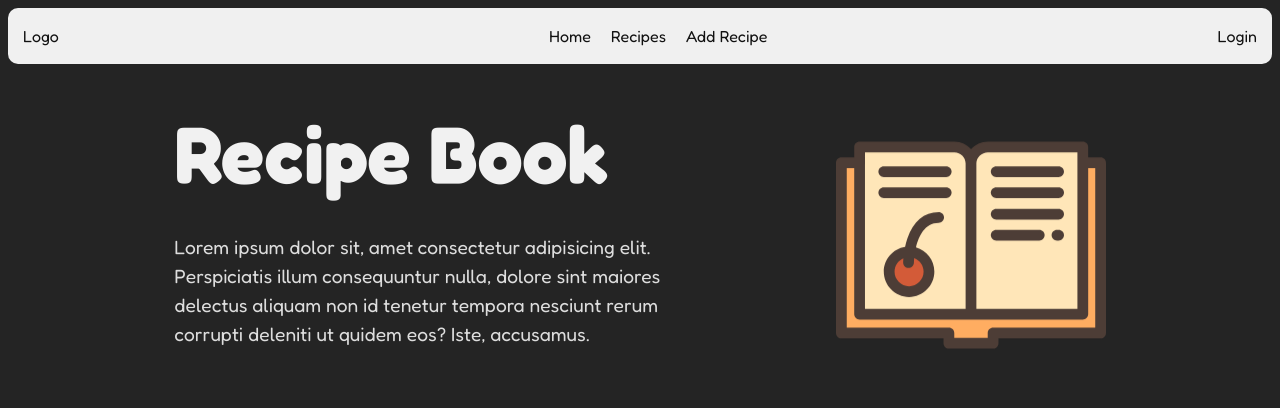
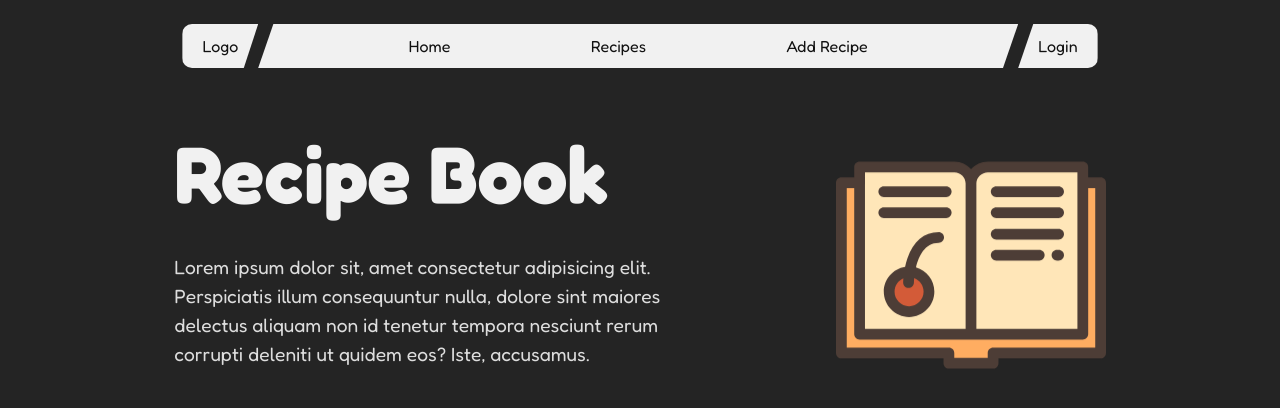
Before and after one commit to Hadi87s/Personal-Book-Recipe, a React (Vite) app: page / in a window 1280 px wide. Shown: the top 408 px of the page. Built offline with nearby package versions, Linux system fonts and the light colour scheme.

Commit message:
making the navbar uniquely shaped.

```diff
--- a/src/components/Navbar/Navbar.tsx
+++ b/src/components/Navbar/Navbar.tsx
@@ -3,14 +3,15 @@ import "./navbar.css";
 import { motion } from "framer-motion";
 const Navbar = () => {
   return (
+    <nav>
+      <div className="logo">Logo</div>
+
       <motion.div
         initial={{ opacity: 0, y: -400 }}
         animate={{ opacity: 1, y: 0 }}
         transition={{ duration: 0.8 }}
         className="min-h-screen bg-gray-900 text-white"
       >
-      <nav>
-        <div className="logo">Logo</div>
         <ul className="navList">
           <li>
             <Link to="/">Home</Link>
@@ -22,11 +23,11 @@ const Navbar = () => {
             <Link to="/add-recipe">Add Recipe</Link>
           </li>
         </ul>
-        <div>
+      </motion.div>
+      <div className="login">
         <Link to="/login">Login</Link>
       </div>
     </nav>
-    </motion.div>
   );
 };
 
--- a/src/components/Navbar/navbar.css
+++ b/src/components/Navbar/navbar.css
@@ -1,25 +1,46 @@
 nav {
     display: flex;
     flex-direction: row;
-    justify-content: space-between;
+    justify-content: center ;
     align-items: center;
     padding: 0px 15px;
-    background-color: #f0f0f0;
-    border-radius: 10px;
     margin-bottom: 20px;
 }
+
 
 .navList{
     display: flex;
     column-gap: 20px;
     list-style: none;
-    justify-content: center;
+    justify-content: space-evenly;
+    background-color: #f1f1f1;
+    backdrop-filter: blur(3px);
+    clip-path: polygon(2% 0, 100% 0, 98% 100%, 0% 100%);
+    width: 700px;
+    padding: 10px 30px;
+}
+
+nav .login {
+    background-color: #f1f1f1;
+    padding: 10px 20px;
+    clip-path: polygon(19% 0, 100% 0, 100% 100%, 0% 100%);
+    border-top-right-radius: 10px;
+    border-bottom-right-radius: 10px;
+}
+
+nav .logo {
+    background-color: #f1f1f1;
+    padding: 10px 20px;
+    clip-path: polygon(0 0, 100% 0, 81% 100%, 0% 100%);
+    border-top-left-radius: 10px;
+    border-bottom-left-radius: 10px;
 }
 
 nav a, nav div {
     text-decoration: none;
     color: #111;
     transition: color 120ms ease-in;
+
 }
 
 nav a:hover {
--- a/src/components/recipe/Recipe.tsx
+++ b/src/components/recipe/Recipe.tsx
@@ -1,8 +1,6 @@
 import { Link } from "react-router-dom";
 import { IRecipe } from "../../@Types";
 import "./recipe.css";
-
-
 
 interface IProps {
   recipe: IRecipe;
```
Lines whose indentation alone changed are shown as unchanged.
